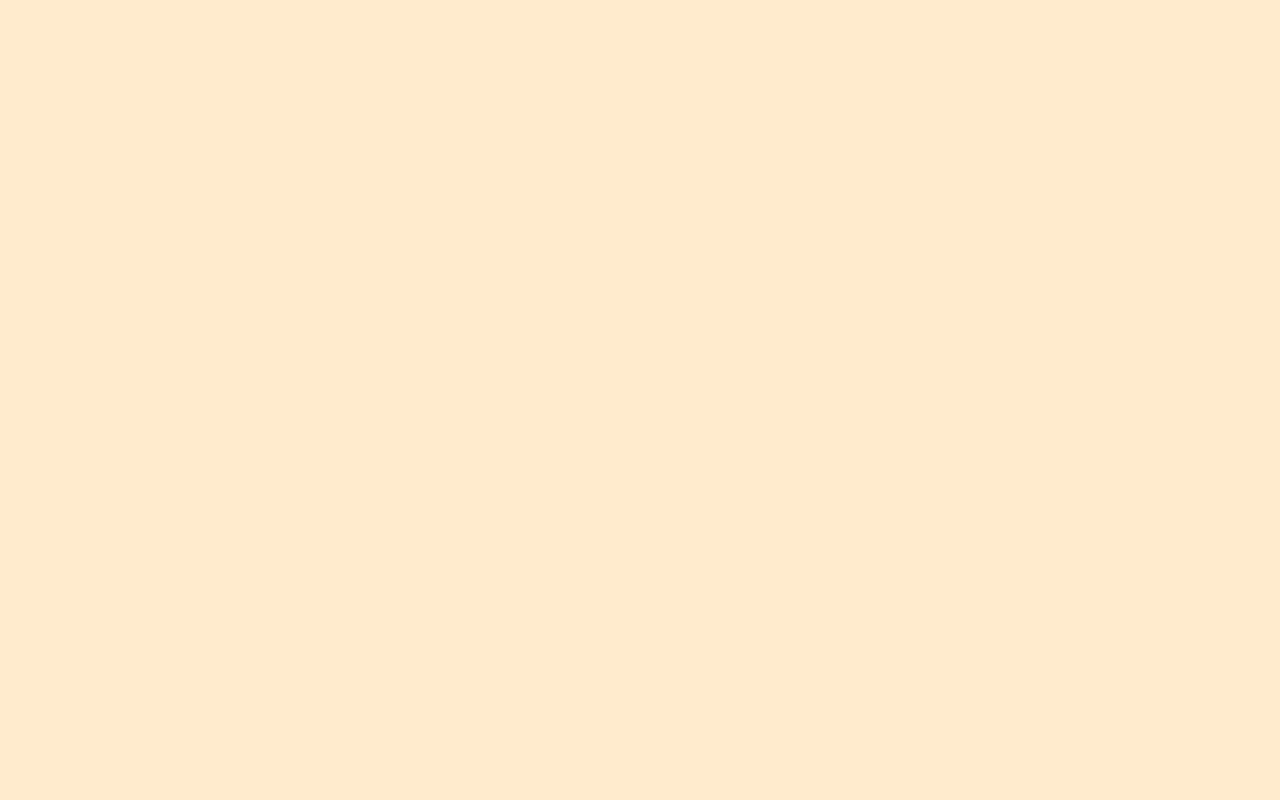
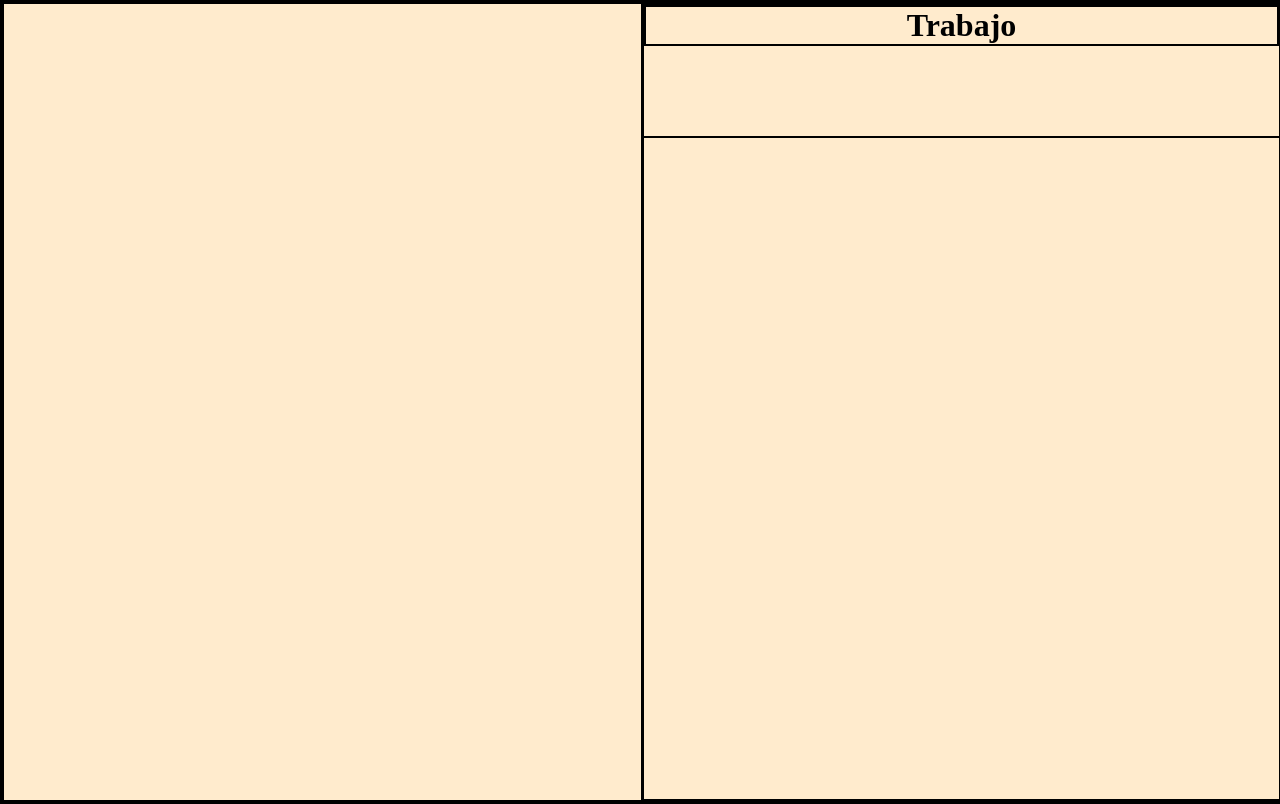
Before and after one commit to juandi286/Trabajo, a plain HTML site: page index.html in a window 1280 px wide. Drawn offline with Linux system fonts and the light colour scheme.

Commit message:
Se realiza el fondo y la estructura de la pagina

```diff
--- a/index.html
+++ b/index.html
@@ -1,13 +1,25 @@
-
 <!DOCTYPE html>
 <html lang="en">
+
 <head>
     <meta charset="UTF-8">
     <meta name="viewport" content="width=device-width, initial-scale=1.0">
     <title>Trabajo</title>
     <link rel="stylesheet" href="/style.css">
 </head>
+
 <body>
-    <div class="content"></div>
+    <div class="content">
+        <div class="cuadro"></div>
+        <div class="cuadro">
+            <div class="cajones">
+                <center><h1>Trabajo</h1></center>
+            </div>
+            <div class="cajones"></div>
+
+        </div>
+    </div>
+    </div>
 </body>
+
 </html>
--- a/style.css
+++ b/style.css
@@ -2,10 +2,20 @@
     margin: 0px;
     padding: 0px;
     box-sizing: border-box;
+    border: 1px solid black;
 }
 
 .content{
     width: 100vw;
     height: 100vh;
     background-color: blanchedalmond;
+    display: grid;
+    grid-template-columns: 16fr 16fr;
 }
+
+.content :nth-child(2){
+    width: 100%;
+    height: 100%;
+    display: grid;
+    grid-template-rows:  2fr 10fr;
+}
```
